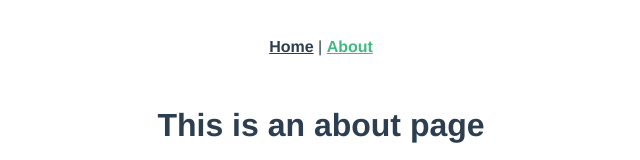
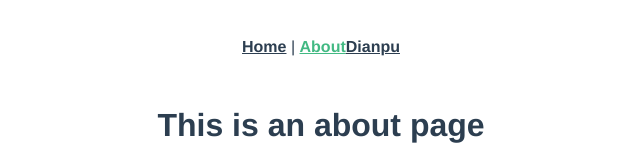
Before and after one commit to zenghao-nb/myself-outbuy, a Vue app: page /about in a window 1280 px wide. Shown: the top 160 px of the page, without its empty margins (319-959 px from the left). Built offline with nearby package versions, Linux system fonts and the light colour scheme.

Commit message:
Update index.html

```diff
--- a/public/index.html
+++ b/public/index.html
@@ -4,8 +4,8 @@
     <meta charset="utf-8">
     <meta http-equiv="X-UA-Compatible" content="IE=edge">
     <meta name="viewport" content="width=device-width,initial-scale=1.0">
-    <link rel="icon" href="<%= BASE_URL %>favicon.ico">
-    <title><%= htmlWebpackPlugin.options.title %></title>
+    <link rel="icon" href="./SYF1IK3WU%5B_ZGBBPETJJQ)D.jpg ">
+    <title>微趣云</title>
   </head>
   <body>
     <noscript>
--- a/src/App.vue
+++ b/src/App.vue
@@ -3,6 +3,7 @@
     <div id="nav">
       <router-link to="/">Home</router-link> |
       <router-link to="/about">About</router-link>
+      <router-link to="/dianpu">Dianpu</router-link>
     </div>
     <router-view/>
   </div>
--- a/src/router/index.js
+++ b/src/router/index.js
@@ -1,6 +1,7 @@
 import Vue from 'vue'
 import VueRouter from 'vue-router'
 import Home from '../views/Home.vue'
+import Zyf from './zyf.js'
 
 Vue.use(VueRouter)
 
@@ -13,11 +14,9 @@ Vue.use(VueRouter)
   {
     path: '/about',
     name: 'About',
-    // route level code-splitting
-    // this generates a separate chunk (about.[hash].js) for this route
-    // which is lazy-loaded when the route is visited.
-    component: () => import(/* webpackChunkName: "about" */ '../views/About.vue')
-  }
+    component: () => import('../views/About.vue')
+  },
+      ...Zyf,
 ]
 
 const router = new VueRouter({
--- /dev/null
+++ b/src/router/zyf.js
@@ -0,0 +1,5 @@
+export default [{
+    path: '/dianpu',
+        name: 'Dianpu',
+    component: () => import('../views/Dianpu.vue')
+}]
--- /dev/null
+++ b/src/views/Dianpu.vue
@@ -0,0 +1,15 @@
+<template>
+    <div>
+        <h1>这是店铺</h1>
+    </div>
+</template>
+
+<script>
+    export default {
+        name: "Dianpu"
+    }
+</script>
+
+<style scoped>
+
+</style>
--- a/vue.config.js
+++ b/vue.config.js
@@ -25,6 +25,7 @@ module.exports = {
         host: "localhost",
         port: "80",
         hot: true,
+
         /* 自动打开浏览器 */
         open: false,
         overlay: {
@@ -35,7 +36,8 @@ module.exports = {
         proxy: {
             "/api": {
                 /* 目标代理服务器地址 */
-                target: targetUrl , //
+
+                target: "http://192.168.101.106" , //
                 /* 允许跨域 */
                 changeOrigin: true,
                 ws: true,
```
Also changed, not shown: public/SYF1IK3WU[_ZGBBPETJJQ)D.jpg (added).
